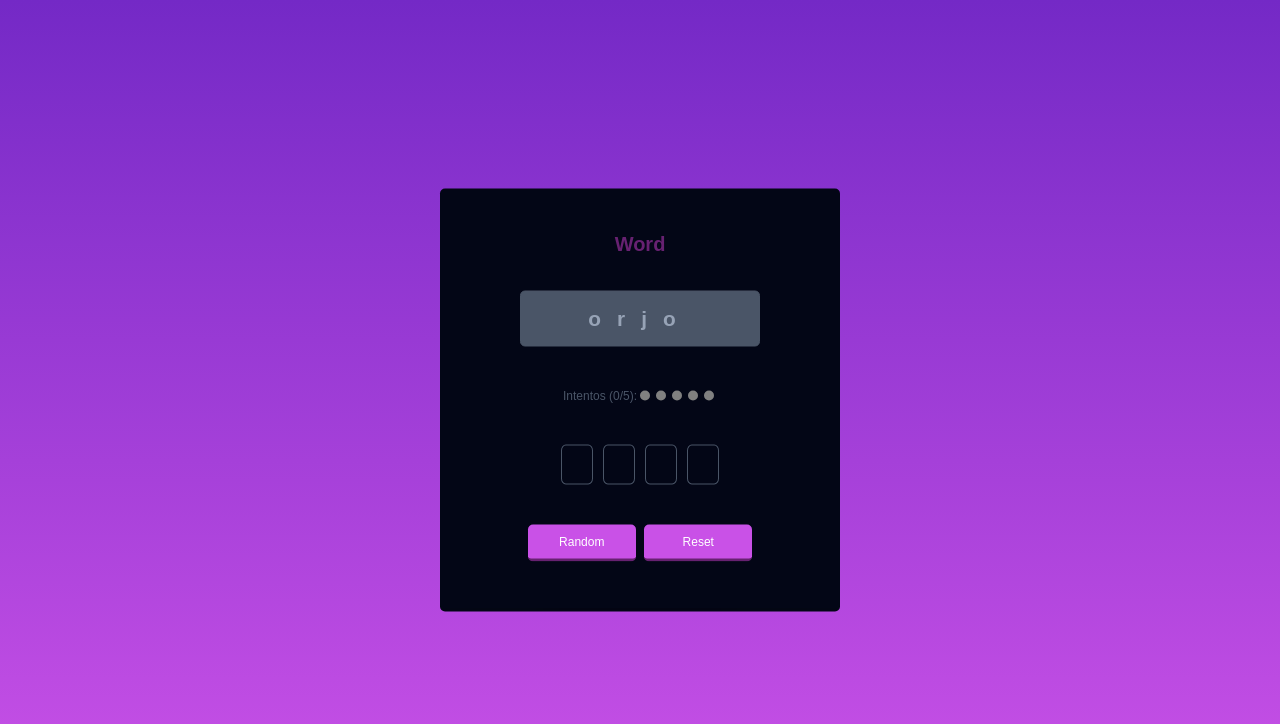
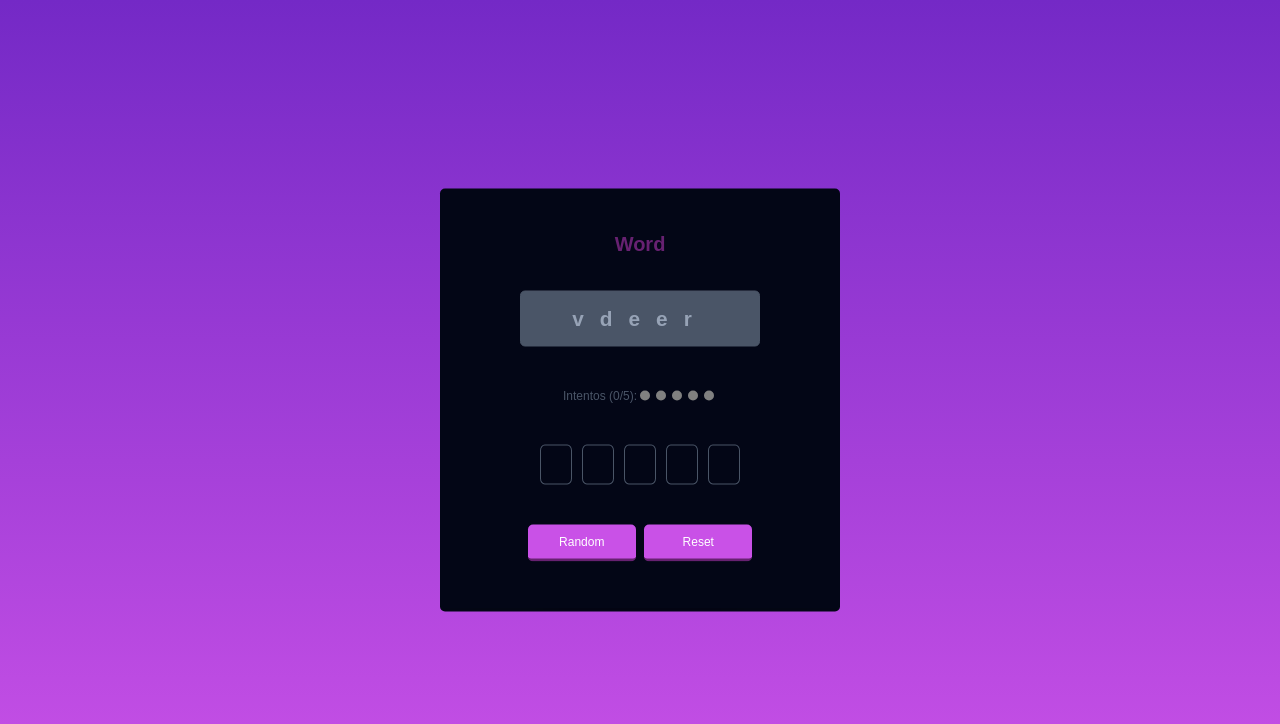
Before and after one commit to GerardoPz/word-game.github.io, a plain HTML site: page index.html in a window 1280 px wide. Both pictures are taken after a click on the button "Random". Drawn offline with Linux system fonts and the light colour scheme.

Commit message:
FUNCION BOTON RANDOM

```diff
--- a/index.html
+++ b/index.html
@@ -31,7 +31,7 @@
         <div class="center-content">
             <h2 id="win-lose"></h2>
             <p id="intents"></p>
-            <button class="button-3d" id="random">VOLVER A JUGAR</button>
+            <button class="button-3d" id="volver-jugar">VOLVER A JUGAR</button>
         </div>
     </div>
     <script src="script.js"></script> <!-- Corregimos la etiqueta de script -->
--- a/script.js
+++ b/script.js
@@ -140,6 +140,28 @@ const palabras = [
     }
   });
 
+// Obtén una referencia al botón "Random" por su ID
+const randomButton = document.getElementById("random");
+
+// Agrega un evento clic al botón "Random"
+randomButton.addEventListener("click", () => {
+  // Obtiene una nueva palabra aleatoria
+  palabra = obtenerPalabraAleatoria();
+
+  // Desordena la nueva palabra
+  palabraDesordenada = desordenarPalabra(palabra);
+
+  // Actualiza el valor del input de respuesta
+  wordAnsInput.setAttribute('value', palabraDesordenada);
+
+  // Actualiza la palabra a adivinar
+  word = palabra;
+  wordArray = word.split('');
+
+  // Reinicia el juego
+  startGame();
+});
+
   // Obtén una referencia al botón "Reset" por su ID
   const resetButton = document.getElementById("reset");
 
```
